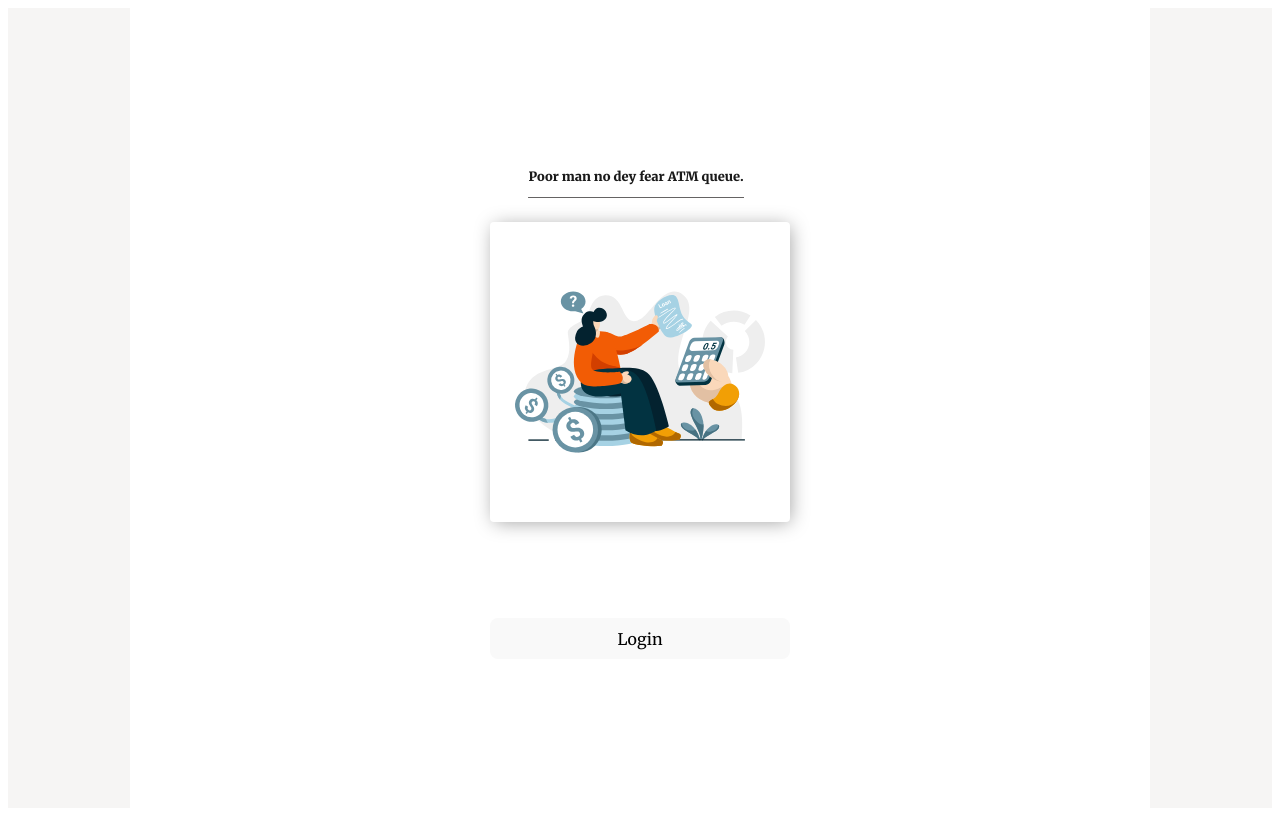
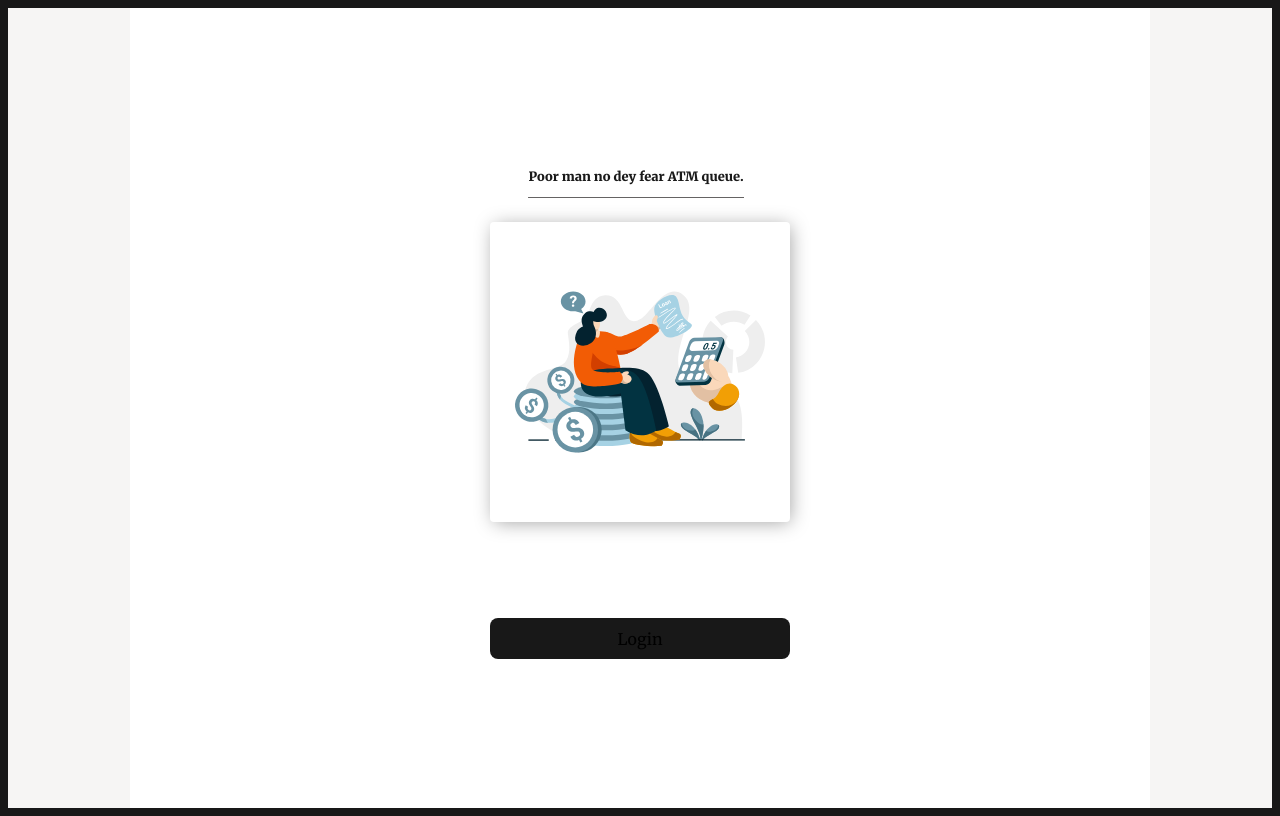
Before and after one commit to Nukelimer/sapa-trakka-firebase, a React (Vite) app: page / in a window 1280 px wide. Built offline with nearby package versions, Linux system fonts and the light colour scheme.

Commit message:
finally.

```diff
--- a/public/index.html
+++ b/public/index.html
@@ -4,6 +4,8 @@
     <meta charset="utf-8">
     <meta name="viewport" content="width=device-width, initial-scale=1">
     <title>Welcome to Firebase Hosting</title>
+    <link rel="icon" href="./favicon.ico">
+
 
     <!-- update the version number as needed -->
     <script defer src="/__/firebase/10.7.2/firebase-app-compat.js"></script>
--- a/src/index.css
+++ b/src/index.css
@@ -59,13 +59,14 @@ button:focus-visible {
 
 @media (prefers-color-scheme: light) {
   :root {
-    color: #213547;
-    background-color: #ffffff;
+    color: #fff;
+    background-color: #181818;
   }
   a:hover {
     color: #747bff;
   }
   button {
-    background-color: #f9f9f9;
+    background-color: #181818;
+
   }
 }
--- a/src/pages/expense-dashboard/dasboard.tsx
+++ b/src/pages/expense-dashboard/dasboard.tsx
@@ -101,13 +101,18 @@ export const Dashboard = () => {
               <option value="Income">Income</option>
             </select>
 
+            <button>Submit</button>
+
             <div className={styles["input-incomes"]}>
               <ul>
                 <li>
-                  {transactions.map(
+                  {transactions
+                    .map(
                       ({ description, transactionAmount, transactionType }) => {
                         return (
-                        <div className={styles.list} key={crypto.randomUUID()}>
+                          <div
+                            className={styles.list}
+                            key={crypto.randomUUID()}>
                             <h4
                               style={{
                                 color:
@@ -117,6 +122,7 @@ export const Dashboard = () => {
                               }}>
                               {description}.
                             </h4>
+
                             <p
                               style={{
                                 color:
@@ -129,12 +135,11 @@ export const Dashboard = () => {
                           </div>
                         );
                       }
-                  )}
+                    )
+                    .reverse()}
                 </li>
               </ul>
             </div>
-
-            <button>Submit</button>
           </form>
         </div>
       </section>
--- a/src/pages/expense-dashboard/dashboard.module.css
+++ b/src/pages/expense-dashboard/dashboard.module.css
@@ -87,7 +87,7 @@ input {
   margin-bottom: 2em;
   width: 100%;
   border-radius: 6px;
-  background-color: rgb(158, 153, 153);
+  background-color: rgb(243, 238, 238);
   color: black;
   border: none;
   outline: none;
@@ -96,6 +96,8 @@ input {
 input::placeholder,
 input:focus {
   padding: 1em;
+  background-color: rgb(243, 238, 238);
+  color: black;
 }
 label {
   display: block;
@@ -104,7 +106,7 @@ label {
 
 select {
   padding: 1em;
-  background-color: rgb(158, 153, 153);
+  background-color: rgb(243, 238, 238);
   color: black;
   width: 100%;
   border-radius: 6px;
@@ -121,12 +123,15 @@ ul {
   padding: 0;
   width: 100%;
   overflow-y: scroll;
-  height: 230px;
+  height: 30vh;
+
 }
 
 li {
   list-style: none;
   text-align: left;
+  margin-bottom: 2em;
+
 }
 
 .input-incomes {
@@ -134,6 +139,7 @@ li {
   justify-content: center;
   width: 100%;
   padding: 0;
+  margin-top: 3em;
 }
 h4{
   text-align: left;
```
Also changed, not shown: 1 other file (tests, documents, lock files or other folders). Lines whose indentation alone changed are shown as unchanged.
